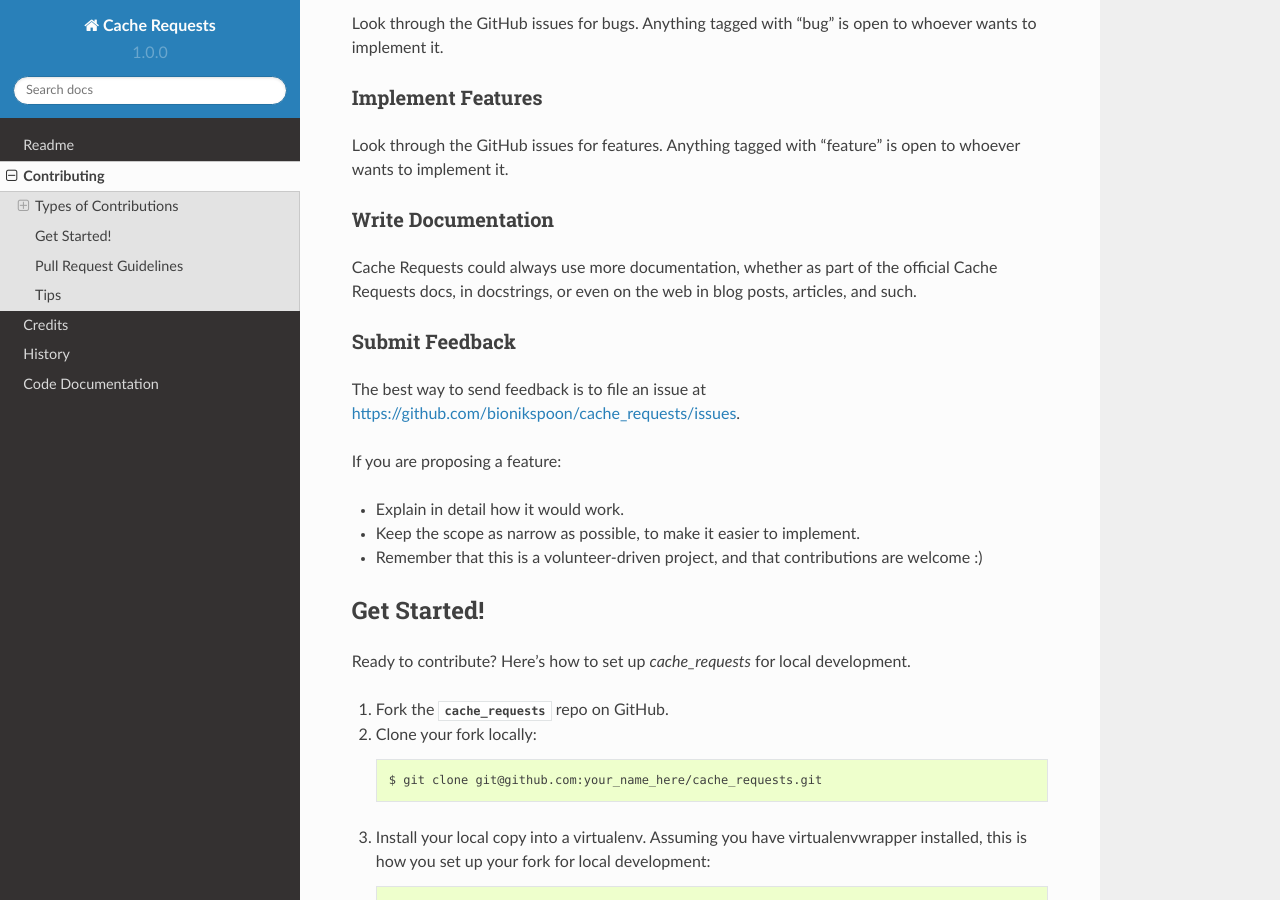
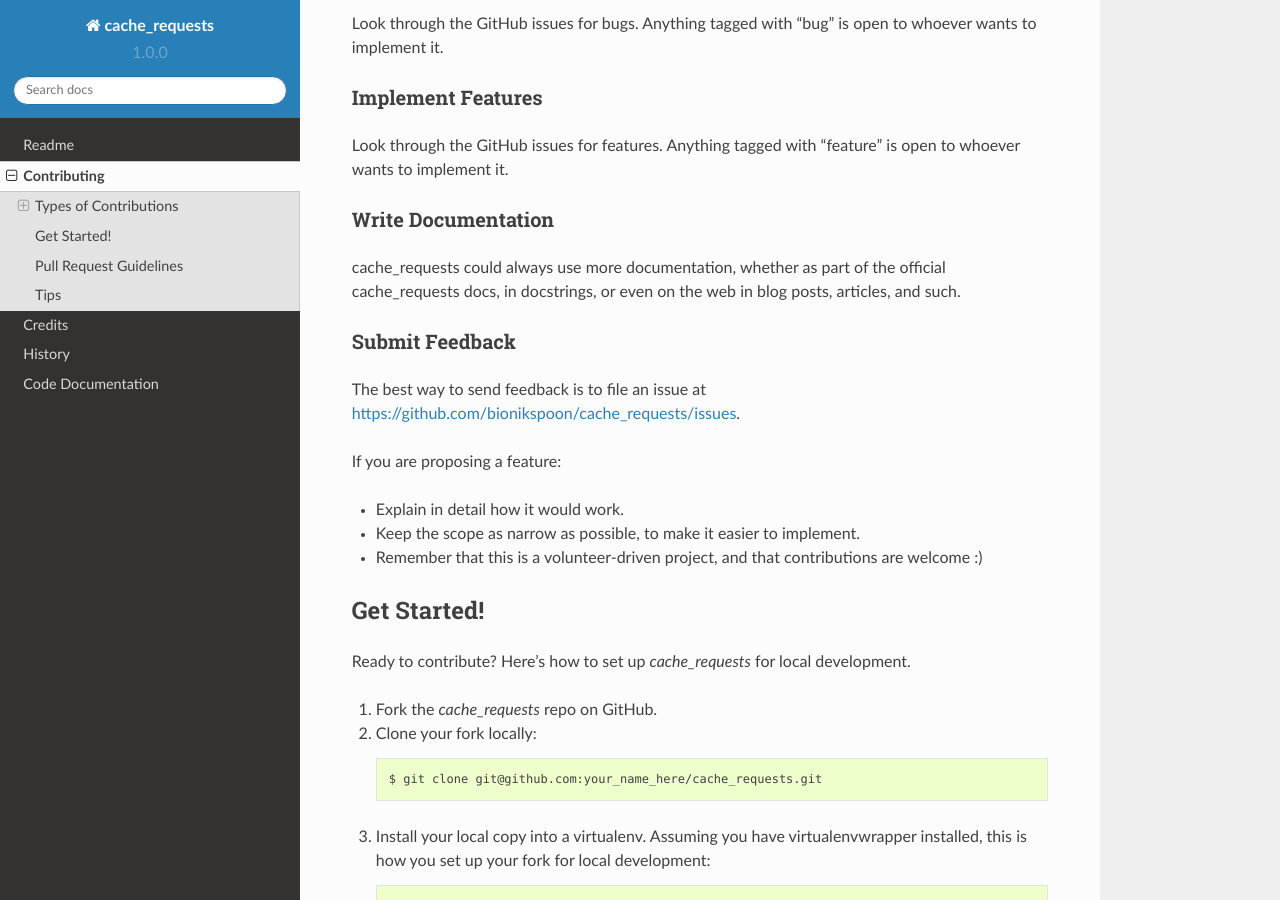
Before and after one commit to manuphatak/cache_requests, a Sphinx documentation site: the page built from docs/source/contributing.rst, in a window 1280 px wide and 900 px high, scrolled down 616 px. Built offline with Sphinx 7.4.7 and the Read the Docs theme 2.0.0, drawn with Linux system fonts in a browser that asks for light colours; some of the changed text lies outside the part shown.

Commit message:
pre upgrade

```diff
--- a/CONTRIBUTING.rst
+++ b/CONTRIBUTING.rst
@@ -36,8 +36,8 @@
 Write Documentation
 ~~~~~~~~~~~~~~~~~~~
 
-Cache Requests could always use more documentation, whether as part of the
-official Cache Requests docs, in docstrings, or even on the web in blog posts,
+cache_requests could always use more documentation, whether as part of the
+official cache_requests docs, in docstrings, or even on the web in blog posts,
 articles, and such.
 
 Submit Feedback
@@ -57,7 +57,7 @@
 
 Ready to contribute? Here's how to set up `cache_requests` for local development.
 
-1. Fork the :mod:`cache_requests` repo on GitHub.
+1. Fork the `cache_requests` repo on GitHub.
 2. Clone your fork locally::
 
     $ git clone git@github.com:your_name_here/cache_requests.git
--- a/HISTORY.rst
+++ b/HISTORY.rst
@@ -7,6 +7,7 @@
 Next Release
 ------------
 
+* Coming Soon
 
 1.0.0 (2015-04-23)
 ------------------
--- a/docs/source/conf.py
+++ b/docs/source/conf.py
@@ -14,16 +14,13 @@
     return wrapper
 
 
-sphinx.environment.BuildEnvironment.warn_node = _warn_node(
-    sphinx.environment.BuildEnvironment.warn_node)
+sphinx.environment.BuildEnvironment.warn_node = _warn_node(sphinx.environment.BuildEnvironment.warn_node)
 
 sys.path.insert(0, abspath(relpath('../', __file__)))
 
 import cache_requests
 
-
-extensions = ['sphinx.ext.autodoc', 'sphinx.ext.doctest', 'sphinx.ext.coverage',
-              'sphinx.ext.viewcode', ]
+extensions = ['sphinx.ext.autodoc', 'sphinx.ext.doctest', 'sphinx.ext.coverage', 'sphinx.ext.viewcode', ]
 
 templates_path = ['_templates']
 
@@ -34,8 +31,8 @@
 master_doc = 'index'
 
 # General information about the project.
-project = u'Cache Requests'
-copyright = u'2015, Manu Phatak'
+project = 'cache_requests'
+copyright = '2015, Manu Phatak'
 author = cache_requests.__author__
 version = cache_requests.__version__
 release = cache_requests.__version__
```
Also changed, not shown: other parts of CONTRIBUTING.rst (+2 -2 lines), README.rst (+12 -4 lines), cache_requests/__init__.py (+7 -10 lines), setup.py (+5 -3 lines), .travis.yml, 6 other files.
